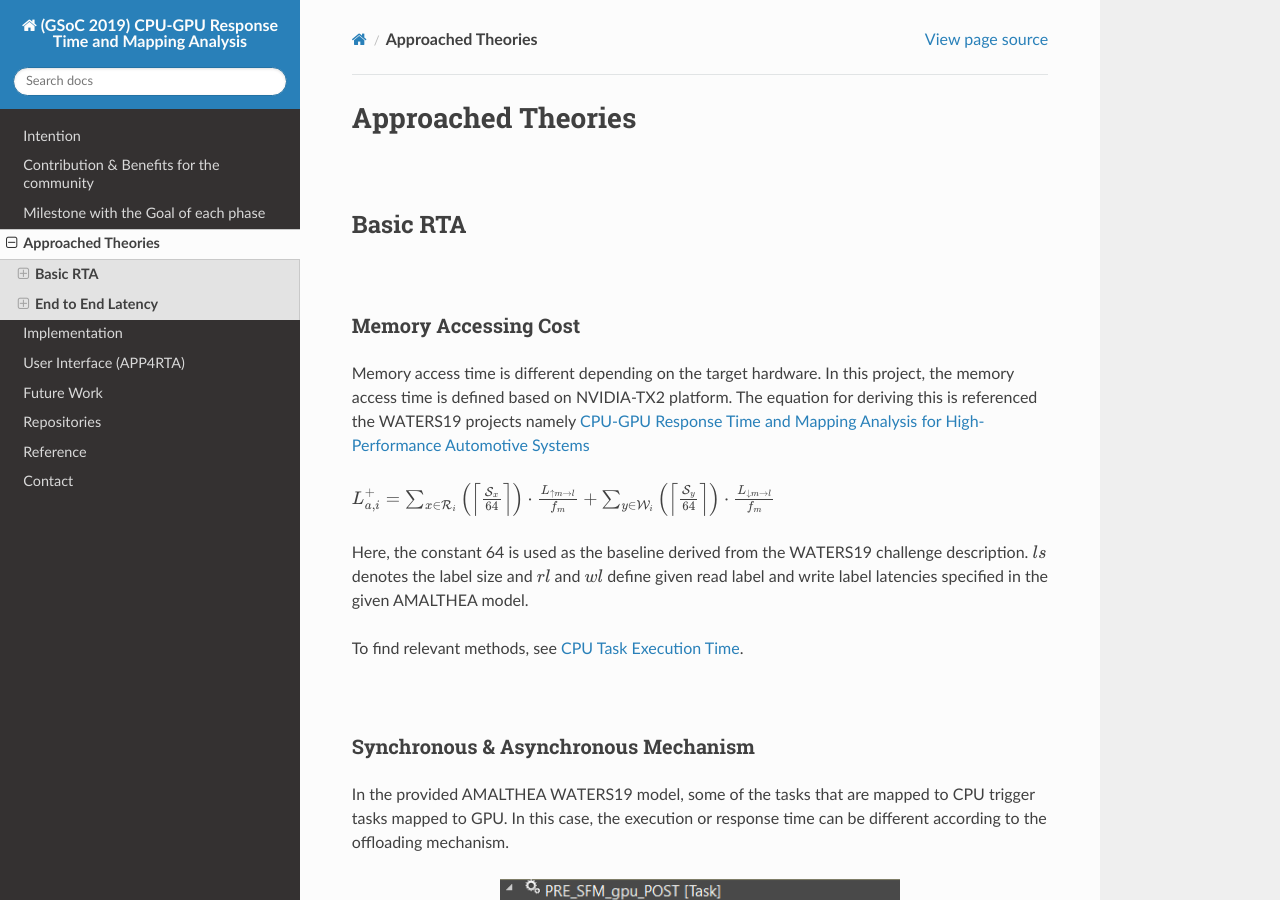
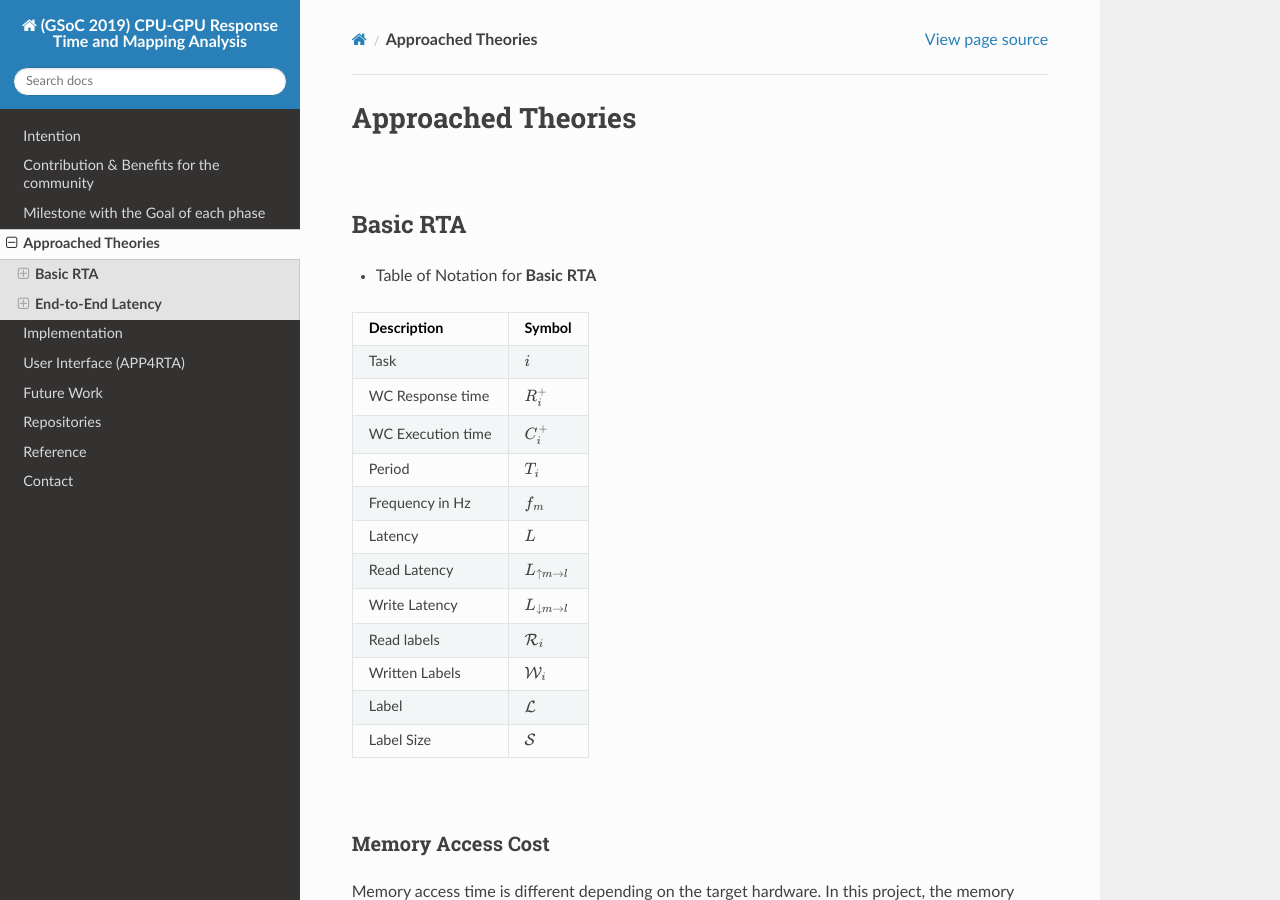
Before and after one commit to junh-ki/gsoc_doc, a Sphinx documentation site: the page built from docs/source/contents/theories.rst, in a window 1280 px wide and 900 px high. Built offline with Sphinx 7.4.7 and the Read the Docs theme 2.0.0, drawn with Linux system fonts in a browser that asks for light colours; some of the changed text lies outside the part shown.

Commit message:
notation tables added

```diff
--- a/docs/source/contents/theories.rst
+++ b/docs/source/contents/theories.rst
@@ -6,12 +6,30 @@
 **Basic RTA**
 *************
 
+* Table of Notation for **Basic RTA**
+=================  =============================
+Description 	   Symbol
+=================  =============================
+Task 			   :math:`i`
+WC Response time   :math:`R_i^+`
+WC Execution time  :math:`C_i^+`
+Period 			   :math:`T_i`
+Frequency in Hz	   :math:`f_m`
+Latency 		   :math:`L`
+Read Latency 	   :math:`L_{\uparrow m\to l}`
+Write Latency 	   :math:`L_{\downarrow m\to l}`
+Read labels 	   :math:`\mathcal{R}_i`
+Written Labels 	   :math:`\mathcal{W}_i`
+Label 			   :math:`\mathcal{L}`
+Label Size 		   :math:`\mathcal{S}`
+=================  =============================
+
 |
 
 .. _memory-accessing-cost:
 
-**Memory Accessing Cost**
-=========================
+**Memory Access Cost**
+======================
 
 Memory access time is different depending on the target hardware.
 In this project, the memory access time is defined based on NVIDIA-TX2 platform.
@@ -71,10 +89,27 @@ To find relevant methods, see :ref:`method-response-time-sum`.
 
 .. _e2e-latency:
 
-**End to End Latency**
+**End-to-End Latency**
 **********************
 
 The approach and its equations used here are referenced from a yet-unpublished paper, "Model-based Task Chain Latency and Blocking Analysis for Automotive Software" by the same authors who published `CPU-GPU Response Time and Mapping Analysis for High-Performance Automotive Systems <https://www.ecrts.org/forum/viewtopic.php?f=43&t=134&sid=777ff03160a9434451d721748c8a8aea#p264>`_.
+
+* Table of Notation for **End-to-End Latency**
+======================  ================
+Symbol 					Description
+======================  ================
+Task 					:math:`\tau`
+Response time 			:math:`R`
+Execution time  		:math:`C`
+Period 					:math:`T`
+Task chain 				:math:`\gamma`
+Latency 				:math:`\delta`
+implicit communication  :math:`\iota`
+LET communication 		:math:`\lambda`
+Age latency 			:math:`\alpha`
+Reaction latency 		:math:`\rho`
+Reaction update 		:math:`\upsilon`
+======================  ================
 
 |
 
```
